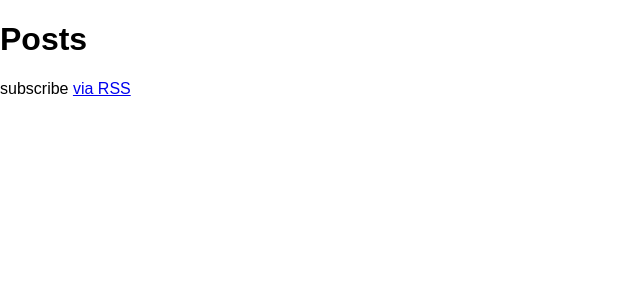
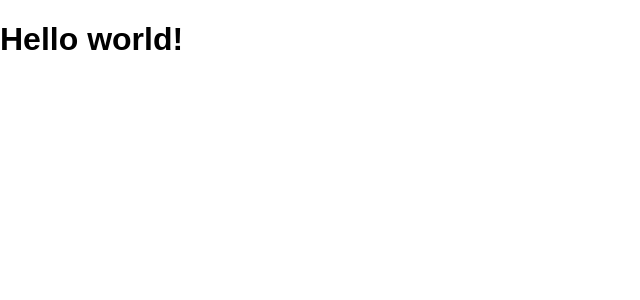
Before and after one commit to KittyGiraudel/jekyll-boilerplate, a Jekyll site: the page built from index.html, in a window 1280 px wide. Shown: the top 300 px of the page, without its empty margins (0-640 px from the left). Built offline with Jekyll 4.4.1, drawn with Linux system fonts in a browser that asks for light colours.

Commit message:
Cleaned up home page

```diff
--- a/index.html
+++ b/index.html
@@ -2,22 +2,4 @@
 layout: default
 ---
 
-<div class="home">
-
-  <h1 class="page-heading">Posts</h1>
-
-  <ul class="post-list">
-    {% for post in site.posts %}
-      <li>
-        <span class="post-meta">{{ post.date | date: "%b %-d, %Y" }}</span>
-
-        <h2>
-          <a class="post-link" href="{{ post.url | prepend: site.baseurl }}">{{ post.title }}</a>
-        </h2>
-      </li>
-    {% endfor %}
-  </ul>
-
-  <p class="rss-subscribe">subscribe <a href="{{ "/feed.xml" | prepend: site.baseurl }}">via RSS</a></p>
-
-</div>
+<h1>Hello world!</h1>
```
